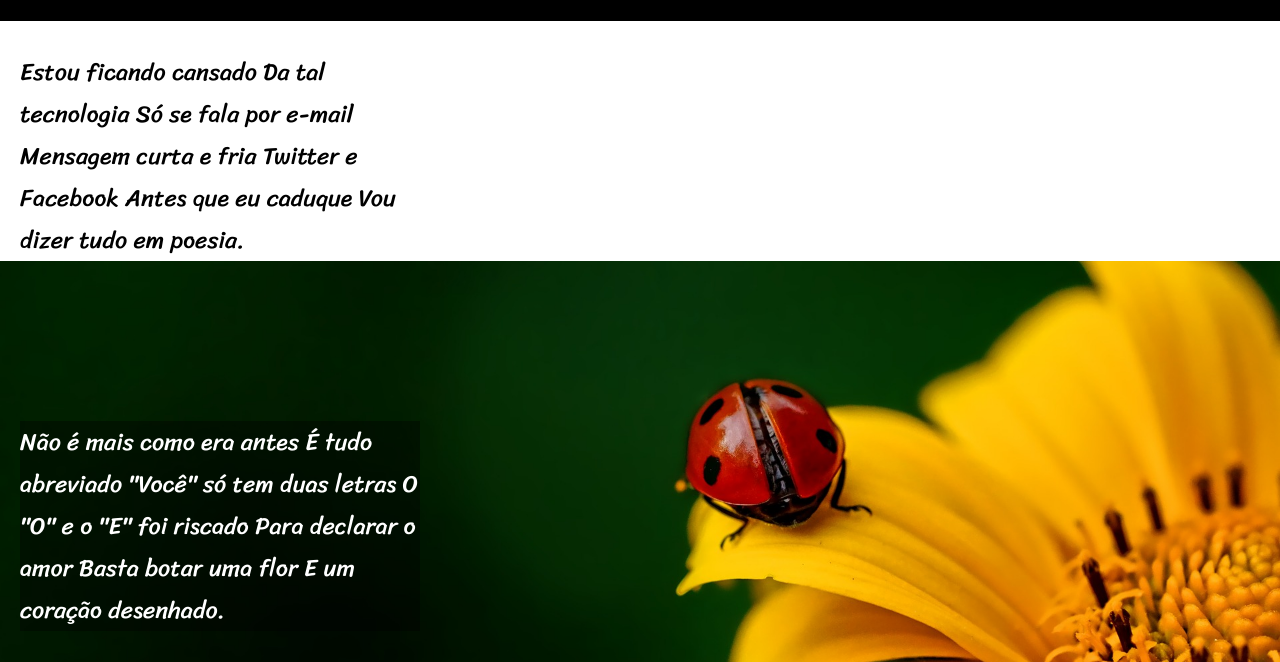
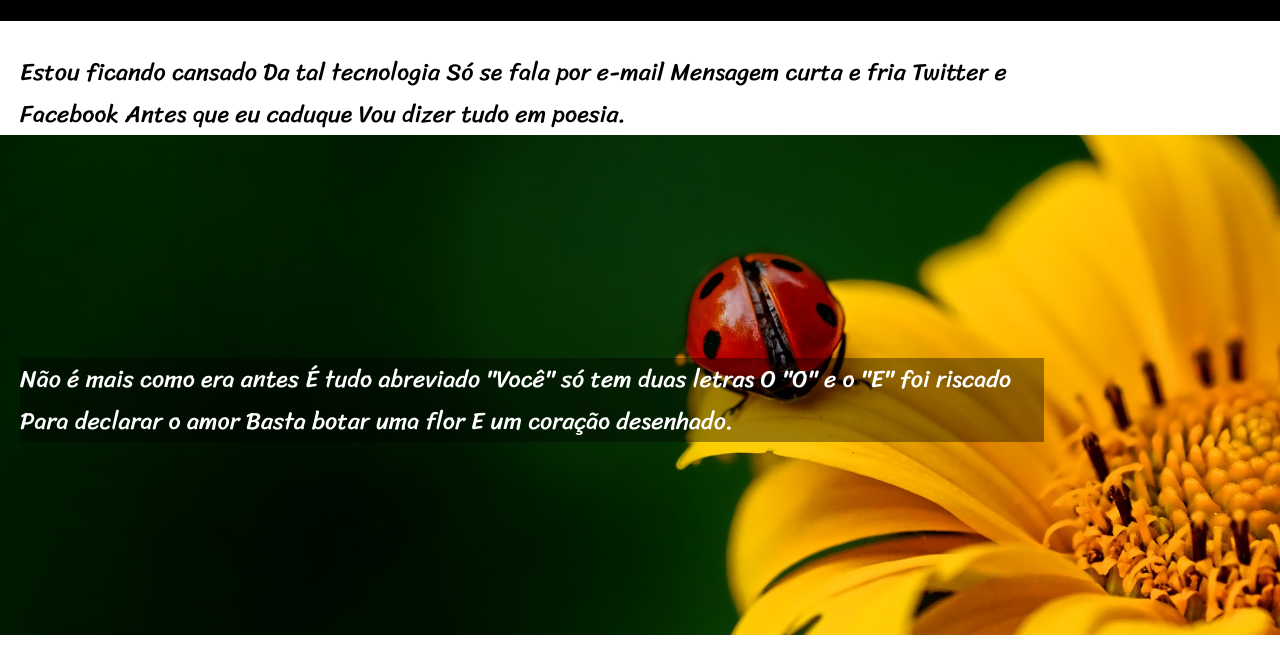
Before and after one commit to SabrinaSouzass1/Cordel, a plain HTML site: page index.html in a window 1280 px wide. Shown: the part 79-741 px from the top of the page. Drawn offline with Linux system fonts and the light colour scheme.

Commit message:
Update estilo.css

```diff
--- a/src/CSS/estilo.css
+++ b/src/CSS/estilo.css
@@ -16,6 +16,7 @@
 
 body {
     margin: 0;
+    overflow-x: hidden;
 }
 
 /* Header */
@@ -44,7 +45,7 @@ header h2 {
 
 p {
     font-size: 1.5em;
-    width: 400px;
+    width: 80%;
 }
 
 main {
```
